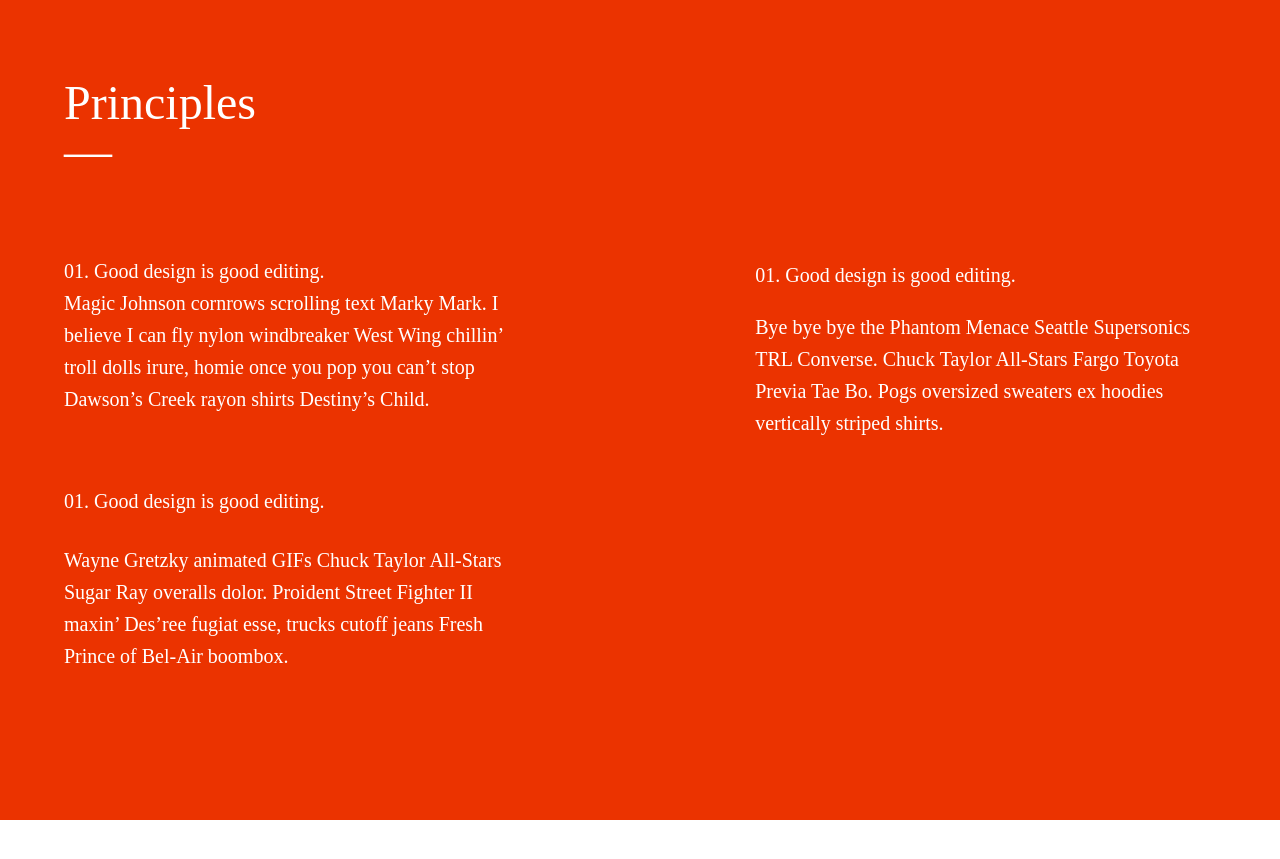
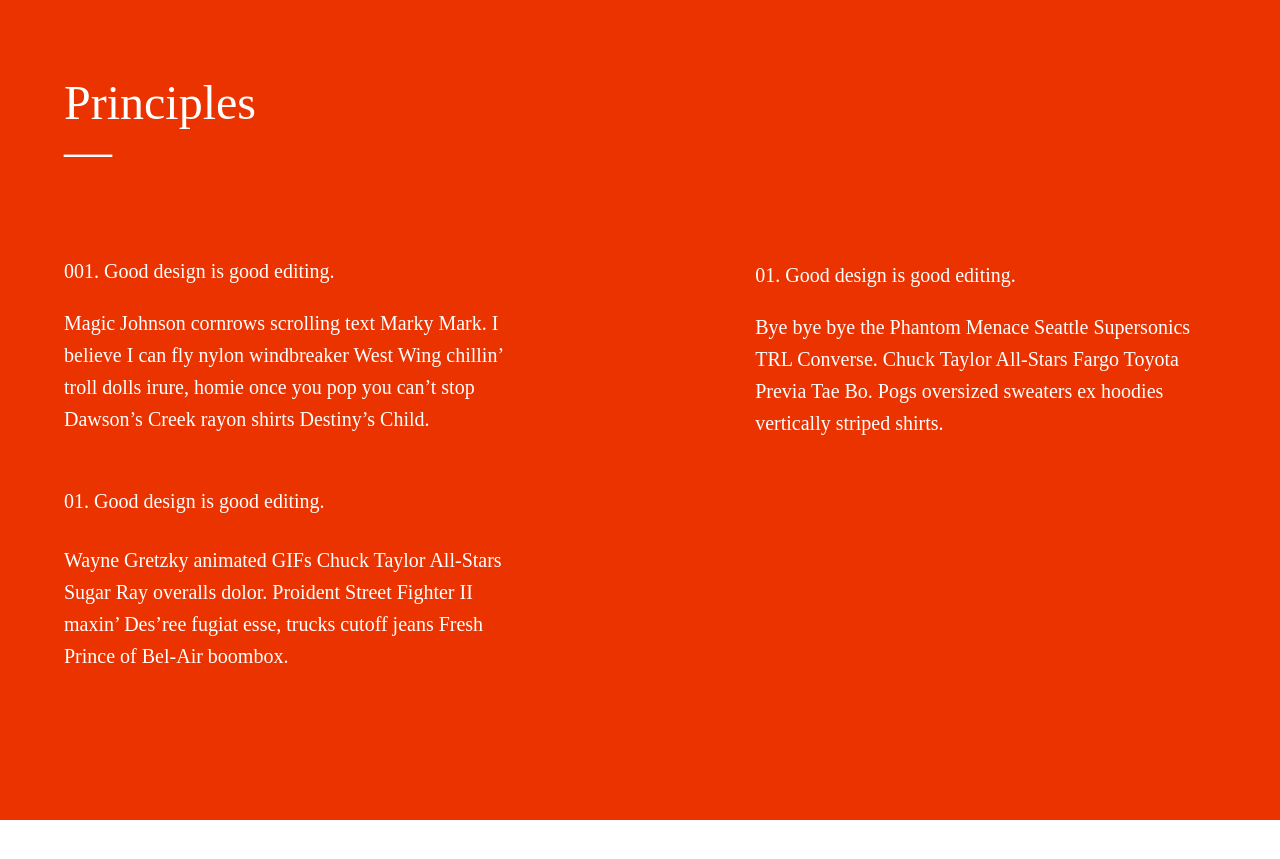
Before and after one commit to wearepatterns/wearepatterns.github.io, a Jekyll site: the page built from index.markdown, in a window 1280 px wide and 900 px high, scrolled down 699 px. Shown: the top 859 px of the window. Built offline with Jekyll 4.4.1, drawn with Linux system fonts in a browser that asks for light colours.

Commit message:
Update new.html

```diff
--- a/_layouts/new.html
+++ b/_layouts/new.html
@@ -48,8 +48,8 @@
             <br>&mdash;</h1>
             <div class="flex-ns flex-wrap-ns justify-between-ns bg-ggreen">
                 <div class="w-40-ns">
-                    <h2 class="f4 normal mb0">01. Good design is good editing.</h2>
-                    <p class="mt0">Magic Johnson cornrows scrolling text Marky Mark. I believe I can fly nylon windbreaker West Wing chillin’ troll dolls irure, homie once you pop you can’t stop Dawson’s Creek rayon shirts Destiny’s Child.</p>
+                    <h2 class="f4 normal mb0">001. Good design is good editing.</h2>
+                    <p>Magic Johnson cornrows scrolling text Marky Mark. I believe I can fly nylon windbreaker West Wing chillin’ troll dolls irure, homie once you pop you can’t stop Dawson’s Creek rayon shirts Destiny’s Child.</p>
                 </div>
                 <div class="w-40-ns">
                     <h3 class="f4 normal">01. Good design is good editing.</h3>
```
